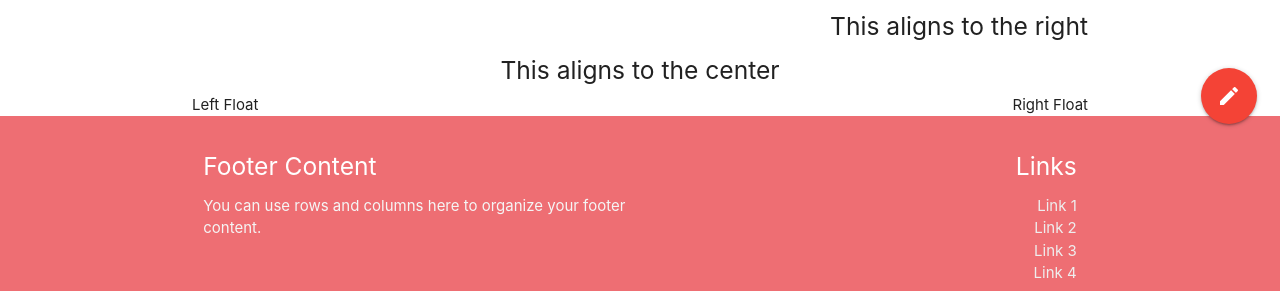
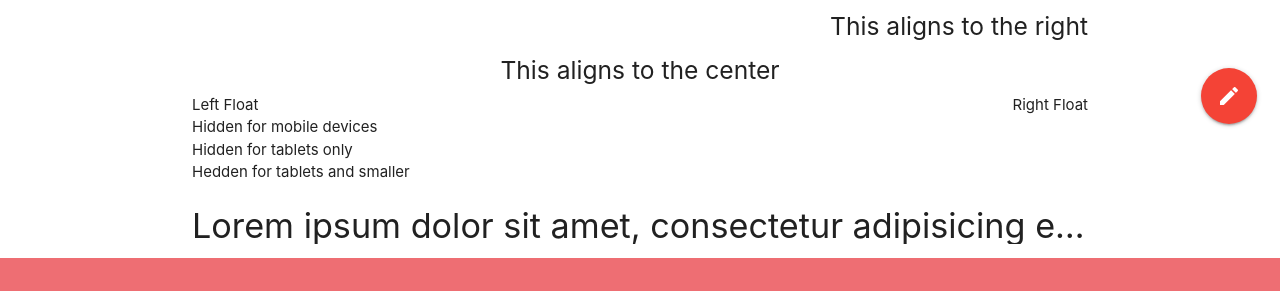
Before and after one commit to RobD30/MaterializeSandbox, a plain HTML site: page index.html in a window 1280 px wide. Shown: the part 653-944 px from the top of the page. Drawn offline with nearby package versions, Linux system fonts and the light colour scheme.

Commit message:
Added main. Worked with hide, truncate

```diff
--- a/index.html
+++ b/index.html
@@ -12,6 +12,7 @@
 </head>
 
 <body>
+    <main>
         <div class="container">
             <h1>Colors</h1>
             <div class="red white-text">Div with Color class</div>
@@ -62,7 +63,6 @@
             <!-- Floating Action Button -->
             <!-- Flat Button -->
             <a href="#" class="waves-effect waves-teal btn-flat">Button</a>
-
             <h1>Helpers</h1>
             <!-- Alingment -->
             <div>
@@ -74,13 +74,27 @@
             <div>
                 <h5 class="center-align">This aligns to the center</h5>
             </div>
-
             <!-- Quick Floats -->
             <div class="left">Left Float</div>
             <div class="right">Right Float</div>
             <!-- Clear -->
             <div class="clearfix"></div>
+
+            <!-- Hide Content -->
+            <div class="hide">Hidden for all devices</div>
+            <div class="hide-on-small-only">Hidden for mobile devices</div>
+            <div class="hide-on-med-only">Hidden for tablets only</div>
+            <div class="hide-on-med-and-down">Hedden for tablets and smaller</div>
+            <div class="hide-on-med-and-up">Hidden for tablets and higher</div>
+            <div class="hide-on-large-only">Hidden for desktops</div>
+
+            <!-- Truncate -->
+            <h4 class='truncate'>Lorem ipsum dolor sit amet, consectetur adipisicing elit. Odit, quibusdam ex libero voluptate laboriosam commodi dolore nesciunt id cupiditate natus fugit, laudantium harum sint magnam molestias maiores eius quasi architecto!</h4>
+
         </div>
+        <!-- container -->
+    </main>
+    <!-- Main -->
     <!-- Footer -->
     <footer class="page-footer">
         <div class="container">
@@ -107,7 +121,6 @@
             </div>
         </div>
     </footer>
-    <!-- container -->
     <!--JavaScript at end of body for optimized loading-->
     <script src="https://code.jquery.com/jquery-3.3.1.min.js" integrity="sha256-FgpCb/KJQlLNfOu91ta32o/NMZxltwRo8QtmkMRdAu8=" crossorigin="anonymous"></script>
     <script type="text/javascript" src="js/materialize.min.js"></script>
```
Lines whose indentation alone changed are shown as unchanged.
